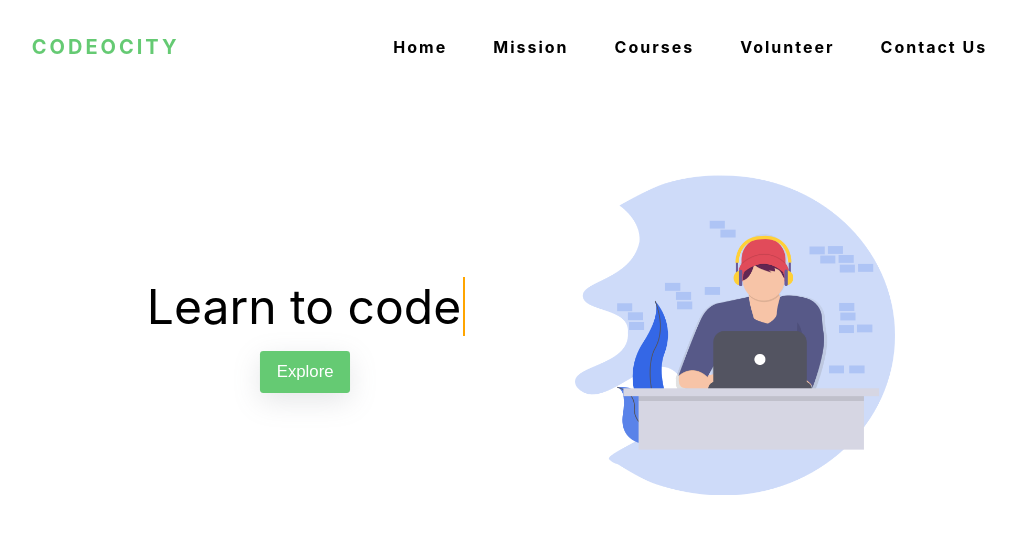
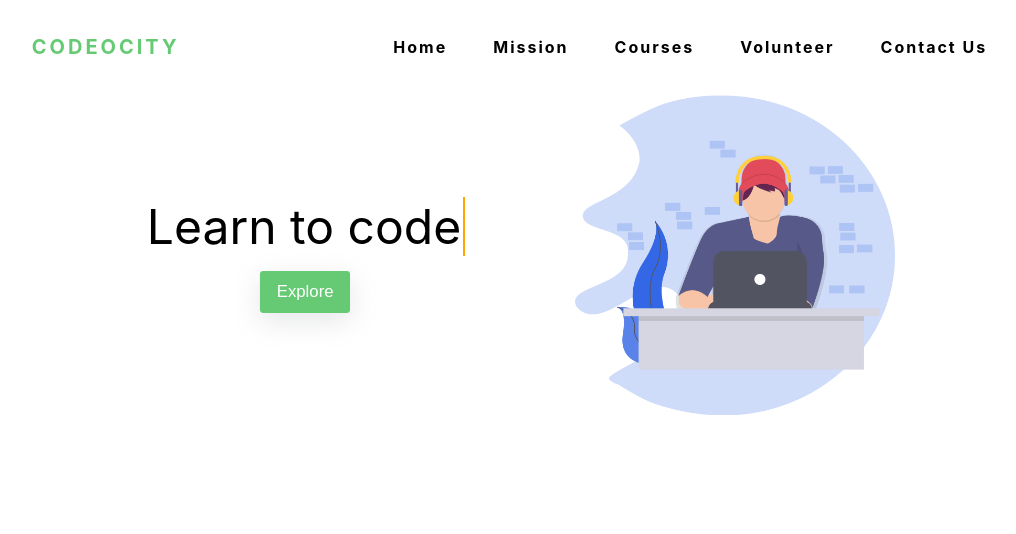
Before and after one commit to yxli001/Codeocity, a React (Create React App) app in the folder frontend/: page / in a window 1280 px wide. Shown: the top 534 px of the page, without its empty margins (119-1135 px from the left). Built offline with nearby package versions, Linux system fonts and the light colour scheme.

Commit message:
fixed navbar

```diff
--- a/frontend/public/index.html
+++ b/frontend/public/index.html
@@ -16,6 +16,6 @@
     <title>Codeocity</title>
   </head>
   <body>
-    <div id="root"></div>
+    <div className="overflow"><div id="root"></div></div>
   </body>
 </html>
--- a/frontend/src/App.js
+++ b/frontend/src/App.js
@@ -13,7 +13,6 @@ function App() {
       <div className="navbar">
         <Navbar />
       </div>
-
       <Routes>
         <Route path="/" element={<Home />} />
         <Route path="/courses" element={<Courses />} />
--- a/frontend/src/index.css
+++ b/frontend/src/index.css
@@ -11,6 +11,10 @@ body {
 
 html,
 body {
-  overflow-x: hidden;
-  position: relative;
+  overflow: hidden;
+  /* position: relative; */
 }
+
+.overflow {
+  overflow: hidden;
+}
--- a/frontend/src/pages/home-page/Home.css
+++ b/frontend/src/pages/home-page/Home.css
@@ -2,7 +2,7 @@
   display: flex;
   justify-content: center;
   align-items: center;
-    margin-top: 5rem;
+  /* margin-top: 5rem; */
 }
 
 .title-container {
```
Also changed, not shown: frontend/src/components/navbar/Navbar.css (+0 -9 lines), frontend/src/components/ExploreButton/ExploreButton.css (indentation only). Lines whose indentation alone changed are shown as unchanged.
